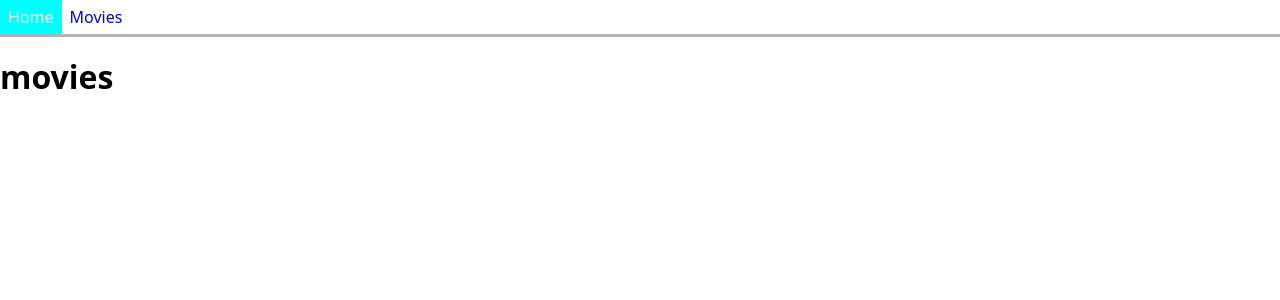
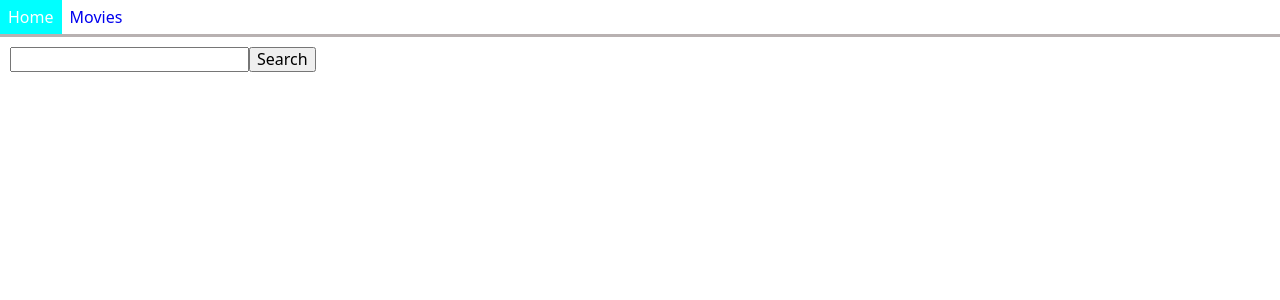
Before and after one commit to Vasikua/goit-react-hw-05, a React (Vite) app: page /movies in a window 1280 px wide. Shown: the top 300 px of the page. Built offline with nearby package versions, Linux system fonts and the light colour scheme.

Commit message:
add search movies

```diff
--- a/movies-API.js
+++ b/movies-API.js
@@ -17,6 +17,7 @@ export const getTopMovies = async () => {
 
     return {
         result: response.data
+
     }
 }
 
@@ -58,5 +59,6 @@ export const getSearchMovies = async (query) => {
     })
     return {
         result: response.data
+
     }
 }
--- a/package.json
+++ b/package.json
@@ -15,9 +15,11 @@
     "modern-normalize": "^2.0.0",
     "react": "^18.2.0",
     "react-dom": "^18.2.0",
+    "react-hot-toast": "^2.4.1",
     "react-icons": "^5.1.0",
     "react-loader-spinner": "^6.1.6",
-    "react-router-dom": "^6.22.3"
+    "react-router-dom": "^6.22.3",
+    "toast": "^0.5.4"
   },
   "devDependencies": {
     "@types/react": "^18.2.66",
--- a/src/components/MovieDetailsPage/MovieDetailsPage.jsx
+++ b/src/components/MovieDetailsPage/MovieDetailsPage.jsx
@@ -34,24 +34,26 @@ export default function MovieDetailsPage() {
         { isloading && <Loader />}
         {!isloading && !error && moviesDetail && (
             <div className={css.container}>
-
+                <div  className={css.filmDescribe}>
                 <div className={css.imgContainer}>
                     <button className={css.goBackBtn}><GoArrowLeft />Go back</button>
-            <img className={css.img} src={`https://image.tmdb.org/t/p/original/${moviesDetail.result.poster_path}`} alt="title" />
+                    <img className={css.img} src={`https://image.tmdb.org/t/p/original/${moviesDetail.result.poster_path}`} alt="title" />
                 </div>
 
-                <ul className={css.filmDescribe}>
-                <li className={css.item, css.title}>{moviesDetail.result.original_title}</li>
+                <ul>
+                <li className={css.item, css.title}><h2>{moviesDetail.result.original_title}</h2></li>
                 <li className={css.item, css.score}>User Score:{moviesDetail.result.popularity}</li>
-                <li className={css.item, css.overview}>Overview</li>
+                <li className={css.item, css.overview}><h3>Overview</h3></li>
                 <li className={css.item, css.overviewDescr}>{moviesDetail.result.overview}</li>
-                <li className={css.item, css.genres}>Ganres</li>
+                <li className={css.item, css.genres}><h3>Ganres</h3></li>
                 <li className={css.item, css.genresDescr}>{moviesDetail.result.genres.map(genre => genre.name).join(', ')}</li>
+                    </ul>
+                </div>
+                <h3 className={css.titleAdditionalInfo}>additional infomation</h3>
+            <ul className={css.additionalInfo}>
+                <li className={css.additionalInfoItem}>text</li>
+                <li className={css.additionalInfoItem}>text</li>
             </ul>
-            {/* <ul className={css.additionalInfo}>
-                <li className={css.additionalInfoItem}>{movieId.}</li>
-                <li className={css.additionalInfoItem}>{movieId.}</li>
-            </ul> */}
         </div> )}
         </>
     )
--- a/src/components/MovieDetailsPage/MovieDetailsPage.module.css
+++ b/src/components/MovieDetailsPage/MovieDetailsPage.module.css
@@ -1,5 +1,6 @@
 .imgContainer {
   display: flex;
+  gap: 6px;
   flex-direction: column;
 }
 .img {
@@ -15,11 +16,15 @@
   padding: 0;
 }
 .container {
+  margin-top: 5px;
+  margin-left: 10px;
+  display: flex;
+  flex-direction: column;
+}
+.filmDescribe {
+  margin-top: 5px;
   display: flex;
   flex-direction: row;
-}
-.filmDescribe {
-  margin-top: 40px;
 }
 .item {
   text-decoration: none;
--- a/src/components/movieList/MovieList.jsx
+++ b/src/components/movieList/MovieList.jsx
@@ -0,0 +1,19 @@
+import { Link } from 'react-router-dom';
+import css from './MovieList.module.css';
+export default function MovieList({Movies}) {
+    return (
+        <div>
+
+            <div>
+                <ul className={css.list}>
+                    {Movies.map((movies) => (
+                    <li key={movies.id}>
+                      <Link to={`/movies/:${movies.id}`}><p>{movies.original_title }</p></Link>
+                    </li>
+                    )
+                    )}
+                </ul>
+            </div>
+        </div>
+    )
+}
--- /dev/null
+++ b/src/components/searchForm/SearchForm.jsx
@@ -0,0 +1,33 @@
+import css from './SearchForm.module.css';
+import toast, {Toaster} from 'react-hot-toast';
+export default function SearchForm({onSubmit}) {
+    const handleSubmit = (event) => {
+        event.preventDefault();
+        const query = event.target.query.value.trim();
+        if (query.length === 0) {
+            toast.success('Please type something in the searchfield', {
+  style: {
+    border: '1px solid #713200',
+    padding: '16px',
+    color: '#713200',
+  },
+  iconTheme: {
+    primary: '#713200',
+    secondary: '#FFFAEE',
+  },
+      });
+      return
+        }
+       onSubmit(query);
+       event.target.reset();
+    }
+    return (<>
+        <Toaster position='top-center' />
+        <div className={css.searchField} >
+          <form className={css.form} onSubmit={handleSubmit}>
+              <input className={css.input} type="text"  name="query"/>
+              <button type="submit">Search</button>
+          </form>
+        </div>
+    </>)
+}
--- a/src/pages/HomePage/HomePage.jsx
+++ b/src/pages/HomePage/HomePage.jsx
@@ -1,8 +1,8 @@
 import { useEffect, useState } from 'react';
-import { Link } from 'react-router-dom';
+import MovieList from '../../components/movieList/MovieList';
 import css from './HomePage.module.css';
+import { getTopMovies } from '../../../movies-API';
 import Error from '../../components/error/Error';
-import { getTopMovies } from '../../../movies-API';
 import Loader from '../../components/loader/Loader';
 export default function HomePage() {
 
@@ -16,33 +16,19 @@ export default function HomePage() {
                 setIsLoading(true);
                 const data = await getTopMovies();
                 setTopMovies(data.result.results);
-                } catch (error) {
+            } catch (error) {
                 setError(true);
-        } finally {
+            } finally {
                 setIsLoading(false);
-        }
-
+            }
         }
         getFetchmovies()
-   },[])
-    console.log(topMovies);
+    }, [])
+
     return (<>
-        {isloading && <Loader />}
-        {error && <Error/>}
-        {!isloading && !error &&
-            <div>
-                <h1>Trending today</h1>
-                <div>
-                    <ul className={css.list}>
-                        {topMovies.map((movies) => (
-                            <li key={movies.id}>
-                            <Link to={`/movies/:${movies.id}`}><p>{movies.original_title }</p></Link>
-                            </li>
-                        )
-                        )}
-                    </ul>
-                </div>
-            </div>
-        }
+        <h1 className={css.title}>Trending today</h1>
+        {isloading && <Loader/>}
+        {error && <Error />}
+        {!isloading && !error && <MovieList Movies={topMovies }/>}
     </>)
 }
--- a/src/pages/MoviesPage/MoviesPage.jsx
+++ b/src/pages/MoviesPage/MoviesPage.jsx
@@ -1,8 +1,47 @@
+import css from './MoviesPage.module.css';
+import MovieList from '../../components/movieList/MovieList';
+import SearchForm from '../../components/searchForm/SearchForm';
+import Error from '../../components/error/Error';
+import Loader from '../../components/loader/Loader';
+import { getSearchMovies } from '../../../movies-API';
+import { useEffect, useState } from 'react';
 export default function MoviesPage() {
+    const [query, setQuery] = useState('');
+    const [isloading, setIsLoading] = useState(false);
+    const [error, setError] = useState(false);
+    const [searchMovies, setSearchMovies] = useState([]);
+    const handleSerch = (query) => {
+        setQuery(query);
+    }
+
+    useEffect(() => {
+
+        if (query === '') {
+            console.log('empty field')
+            return
+        }
+        async function getFetchmovies() {
+            try {
+                setError(false);
+                setIsLoading(true);
+                const data = await getSearchMovies(query);
+
+                setSearchMovies(data.result.results);
+            } catch (error) {
+                setError(true);
+            } finally {
+                setIsLoading(false);
+            }
+        }
+        getFetchmovies();
+    },[query])
     return (
-        <div>
-        <h1>movies</h1>
-    </div>
+        <div className={css.wrapper}>
+            <SearchForm className={ css.cssc} onSubmit={handleSerch} />
+            {isloading && <Loader/>}
+            {error && <Error />}
+            {!isloading && !error && <MovieList Movies={searchMovies}/>}
+        </div>
 
     )
 }
--- a/src/pages/MoviesPage/MoviesPage.module.css
+++ b/src/pages/MoviesPage/MoviesPage.module.css
@@ -0,0 +1,4 @@
+.wrapper {
+  margin-top: 10px;
+  margin-left: 10px;
+}
```
Also changed, not shown: src/components/navigation/navLink/NavLink.jsx (+2 -6 lines), src/components/navigation/movies/Movies.module.css (deleted), src/components/searchForm/SearchForm.module.css (added), 1 other file (tests, documents, lock files or other folders).
